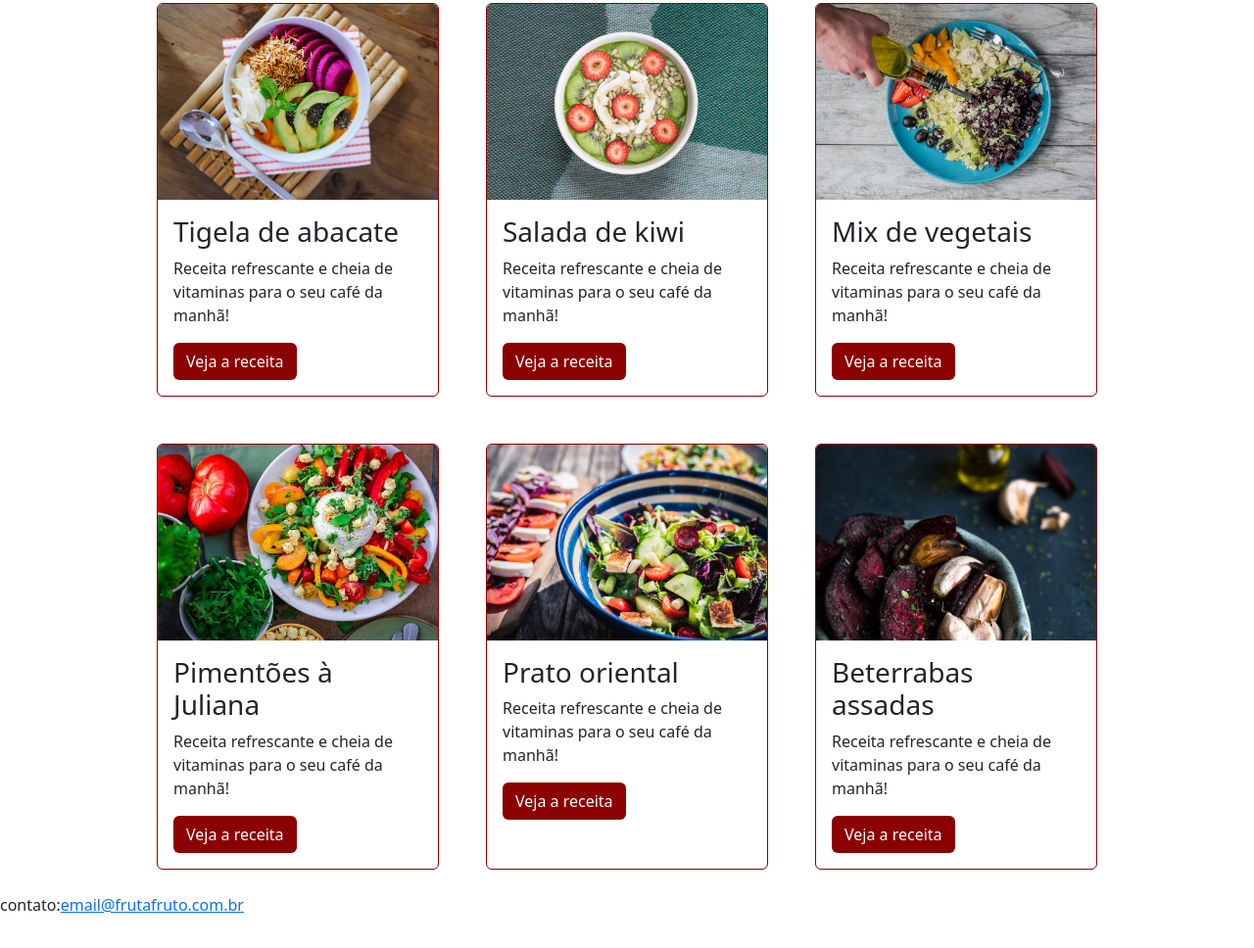
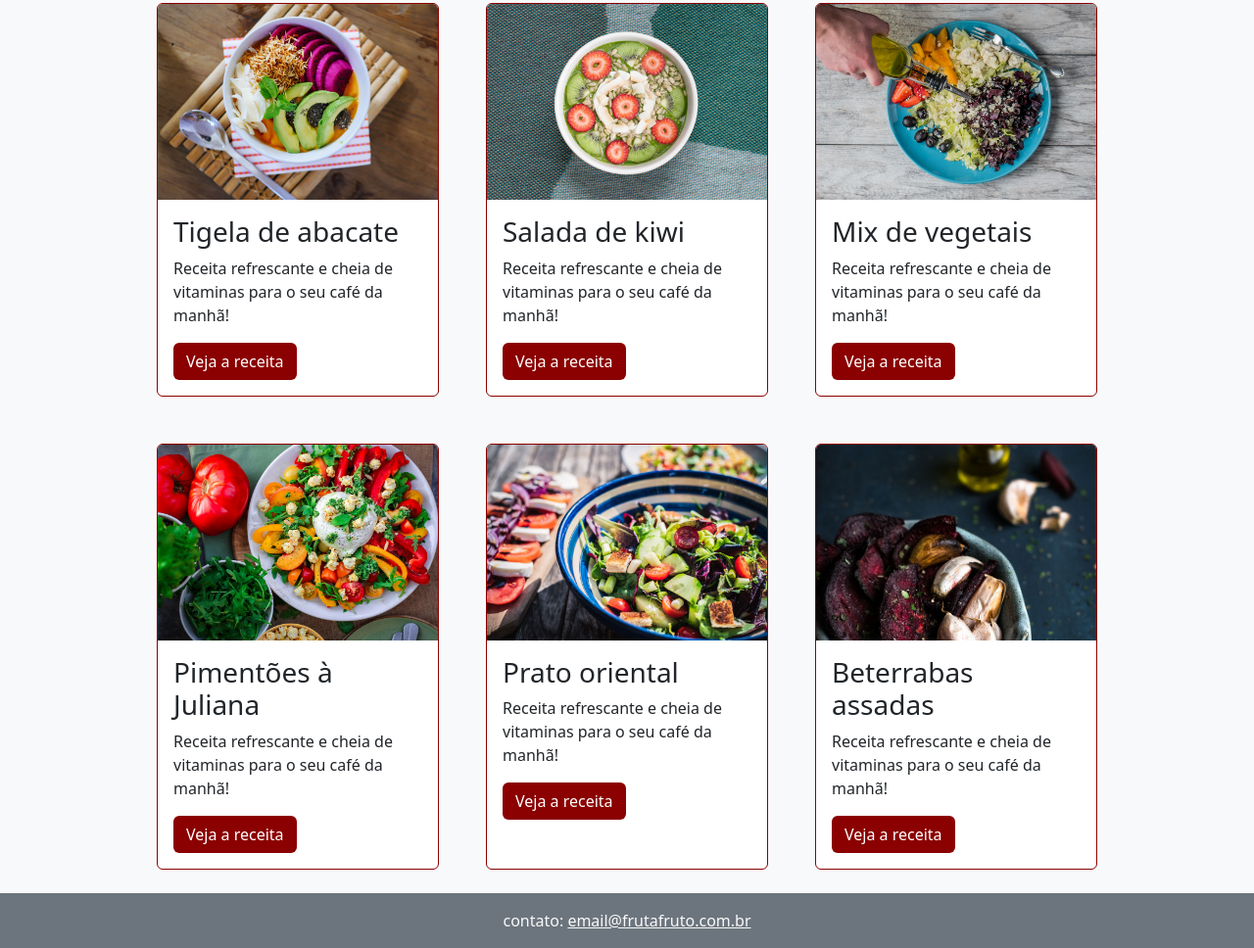
Before and after one commit to wevertonsantos/curso-bootstrap, a plain HTML site: page index.html in a window 1280 px wide. Shown: the part 669-1637 px from the top of the page at 98% size. Drawn offline with nearby package versions, Linux system fonts and the light colour scheme.

Commit message:
lasts ajusts

```diff
--- a/index.html
+++ b/index.html
@@ -19,7 +19,7 @@
   <header>
     <nav class="navbar navbar-expand-lg bg-body-tertiary">
       <div class="container-fluid">
-        <a class="navbar-brand" href="#">fruta & fruto</a>
+        <a class="navbar-brand font-pacific color-special" href="#">fruta & fruto</a>
         <button class="navbar-toggler" type="button" data-bs-toggle="collapse" data-bs-target="#navbarNavAltMarkup" aria-controls="navbarNavAltMarkup" aria-expanded="false" aria-label="Toggle navigation">
           <span class="navbar-toggler-icon"></span>
         </button>
@@ -80,7 +80,7 @@
 
      <!-- cards -->
 
-    <section class="container" id="revenue">
+    <section class="container-fluid bg-light" id="revenue">
       <div class="row justify-content-center">
         <article class="card border-color-special card-width m-4 p-0 col-12 col-md-4">
             <img src="src/img/receita-abacate.jpg" class="card-img-top card-position-image" alt="tigela com salada de abacate, vista superior">
@@ -139,10 +139,13 @@
     </section>
   </main>
 
-  <footer>
-    <p>contato:<a href="mailto:email@frutafruto.com.br">email@frutafruto.com.br</a></p>
+  <!-- footer -->
+
+  <footer class="bg-secondary p-3">
+    <p class="text-light m-0 text-center">contato: <a class="text-light" href="mailto:email@frutafruto.com.br">email@frutafruto.com.br</a></p>
   </footer>
 
+  <!-- script -->
 
   <script src="https://cdn.jsdelivr.net/npm/bootstrap@5.3.0-alpha1/dist/js/bootstrap.bundle.min.js" integrity="sha384-w76AqPfDkMBDXo30jS1Sgez6pr3x5MlQ1ZAGC+nuZB+EYdgRZgiwxhTBTkF7CXvN" crossorigin="anonymous"></script>
 
```
